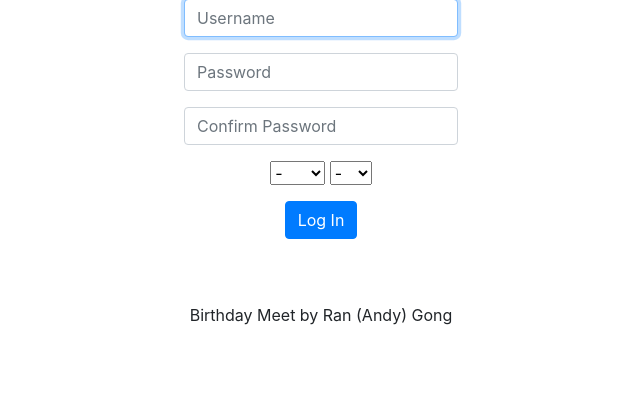
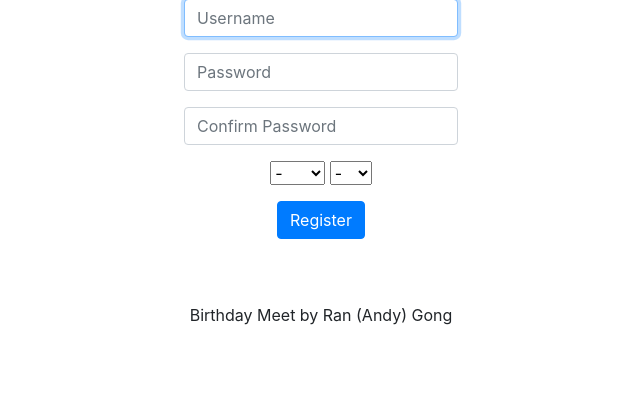
Before and after one commit to AG2048/Birthday-Meet, a Flask app: page /register in a window 1280 px wide. Shown: the part 181-574 px from the top of the page, without its empty margins (319-959 px from the left). Run offline with Flask 2, Linux system fonts and the light colour scheme; some libraries are stand-ins or nearby versions.

Commit message:
changed style of h1 and changed button text

```diff
--- a/templates/register.html
+++ b/templates/register.html
@@ -5,7 +5,7 @@
 {% endblock %}
 
 {% block main %}
-    <h1>Register</h1>
+    <h1 class="display-5 fw-bold">Register</h1>
     <form action="/register" method="post">
         <div class="form-group">
             <input autocomplete="off" autofocus class="form-control" name="username" placeholder="Username" type="text">
@@ -52,7 +52,7 @@
         <p style="color: red;">{{ birthday_error }}</p>
         {% endif %}
         <div class="form-group">
-            <button class="btn btn-primary" type="submit">Log In</button>
+            <button class="btn btn-primary" type="submit">Register</button>
         </div>
     </form>
 {% endblock %}
```
